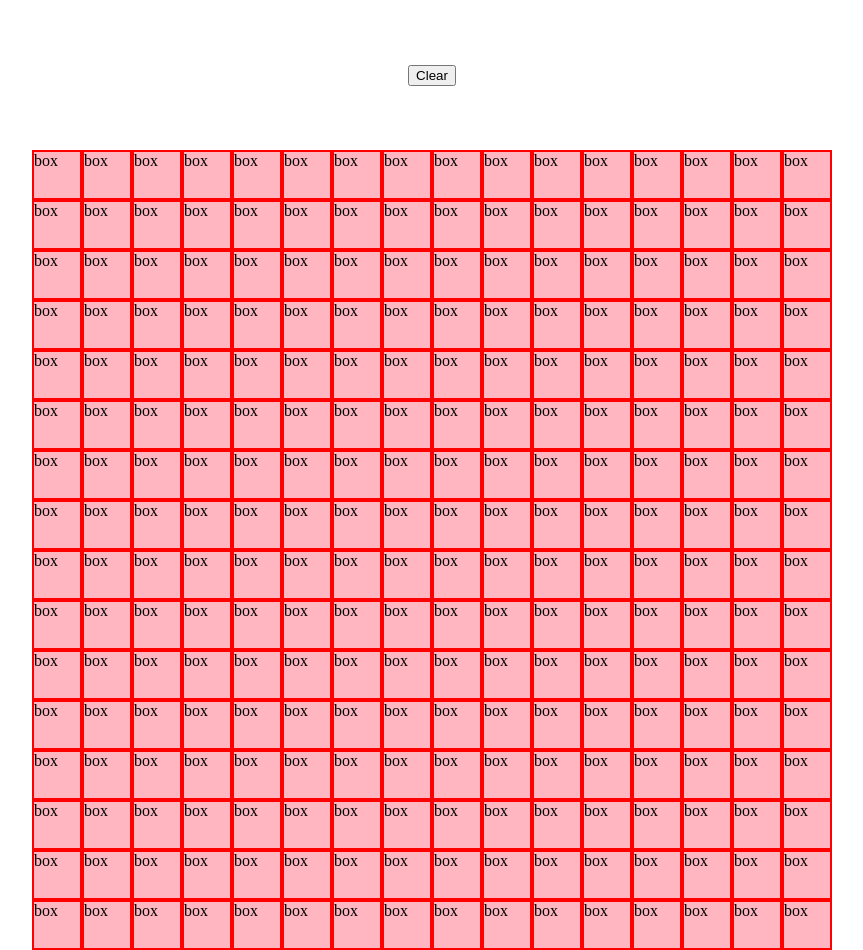
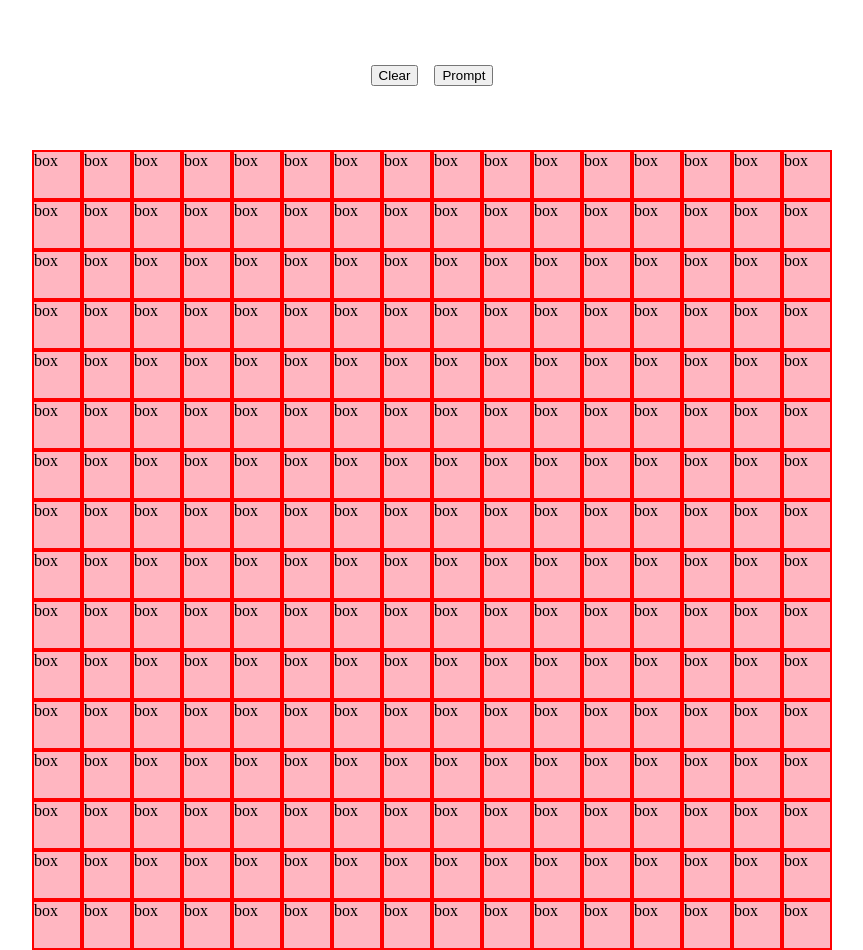
Before and after one commit to Blanca-7/Etch-a-Sketch, a plain HTML site: page index.html in a window 1280 px wide. Shown: the whole page, without its empty margins (208-1071 px from the left). Drawn offline with Linux system fonts and the light colour scheme.

Commit message:
Create a new button

```diff
--- a/etch-a-sketch.js
+++ b/etch-a-sketch.js
@@ -14,12 +14,14 @@ createBoxes();
 
 // upon mouseenter changes each box to a static color
 const singleBox = document.querySelectorAll(".new");
+
 singleBox.forEach((sBox) => {
   sBox.addEventListener("mouseenter", () => {
     sBox.classList.add("colorTrail");
   });
 });
 
+// button for reseting
 const btn = document.querySelector("#btn");
 
 singleBox.forEach((sBox) => {
--- a/index.html
+++ b/index.html
@@ -9,8 +9,9 @@
     <script src="etch-a-sketch.js" defer></script>
   </head>
   <body>
-    <div id="button">
+    <div id="buttons">
       <button id="btn">Clear</button>
+      <button>Prompt</button>
     </div>
     <div id="container" class="test"></div>
   </body>
--- a/styles.css
+++ b/styles.css
@@ -28,9 +28,10 @@ body {
   background-color: blue;
 }
 
-#button {
+#buttons {
   display: flex;
   align-items: center;
   justify-content: center;
   height: 150px;
+  gap: 1em;
 }
```
